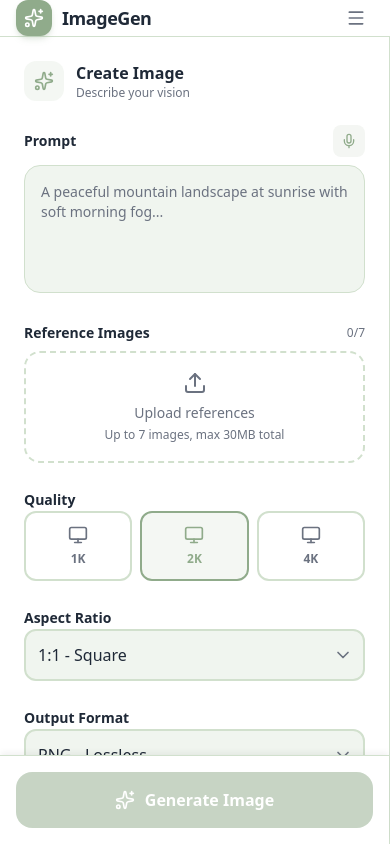
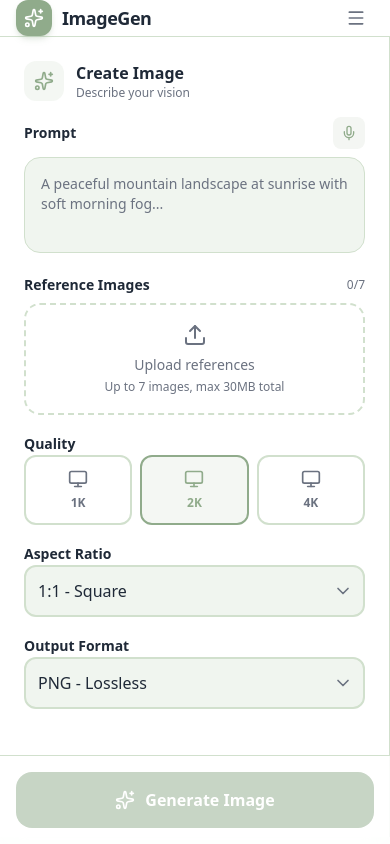
Before and after one commit to ashiqrahman12/image-generator-n8n-, a Next.js app: page / in a window 390 px wide. Built offline with nearby package versions, Linux system fonts and the light colour scheme.

Commit message:
Optimize mobile layout: Fixed padding and sticky button for 375px+ screens

```diff
--- a/src/components/ImageGenerator.tsx
+++ b/src/components/ImageGenerator.tsx
@@ -156,7 +156,7 @@ export function ImageGenerator() {
     return (
         <div className="flex flex-col lg:flex-row lg:h-[calc(100vh-4rem)]">
             {/* LEFT PANEL: Controls */}
-            <aside className="w-full lg:w-[380px] xl:w-[420px] p-6 border-r border-border bg-white flex flex-col gap-6 lg:overflow-y-auto">
+            <aside className="w-full lg:w-[380px] xl:w-[420px] p-6 lg:pb-6 pb-32 border-r border-border bg-white flex flex-col gap-4 lg:gap-6 lg:overflow-y-auto">
                 {/* Header */}
                 <div className="flex items-center gap-3">
                     <div className="w-10 h-10 rounded-xl bg-primary/10 flex items-center justify-center">
@@ -190,7 +190,7 @@ export function ImageGenerator() {
                         value={prompt}
                         onChange={(e) => setPrompt(e.target.value)}
                         placeholder="A peaceful mountain landscape at sunrise with soft morning fog..."
-                        className="w-full h-32 p-4 rounded-2xl bg-input border border-border focus:ring-2 focus:ring-primary focus:border-primary resize-none transition-all text-sm placeholder:text-muted"
+                        className="w-full h-24 lg:h-32 p-4 rounded-2xl bg-input border border-border focus:ring-2 focus:ring-primary focus:border-primary resize-none transition-all text-sm placeholder:text-muted"
                     />
                 </div>
 
@@ -305,7 +305,7 @@ export function ImageGenerator() {
                 </div>
 
                 {/* Generate Button */}
-                <div className="mt-auto lg:pt-4 sticky bottom-0 z-10 bg-white p-4 -mx-6 -mb-6 border-t border-border lg:static lg:bg-transparent lg:p-0 lg:m-0 lg:border-0 shadow-[0_-4px_6px_-1px_rgba(0,0,0,0.05)] lg:shadow-none">
+                <div className="fixed bottom-0 left-0 right-0 lg:static z-50 bg-white/80 backdrop-blur-md p-4 border-t border-border lg:p-0 lg:bg-transparent lg:border-0 lg:shadow-none transition-all">
                     <button
                         onClick={handleGenerate}
                         disabled={loading || !prompt.trim()}
```
